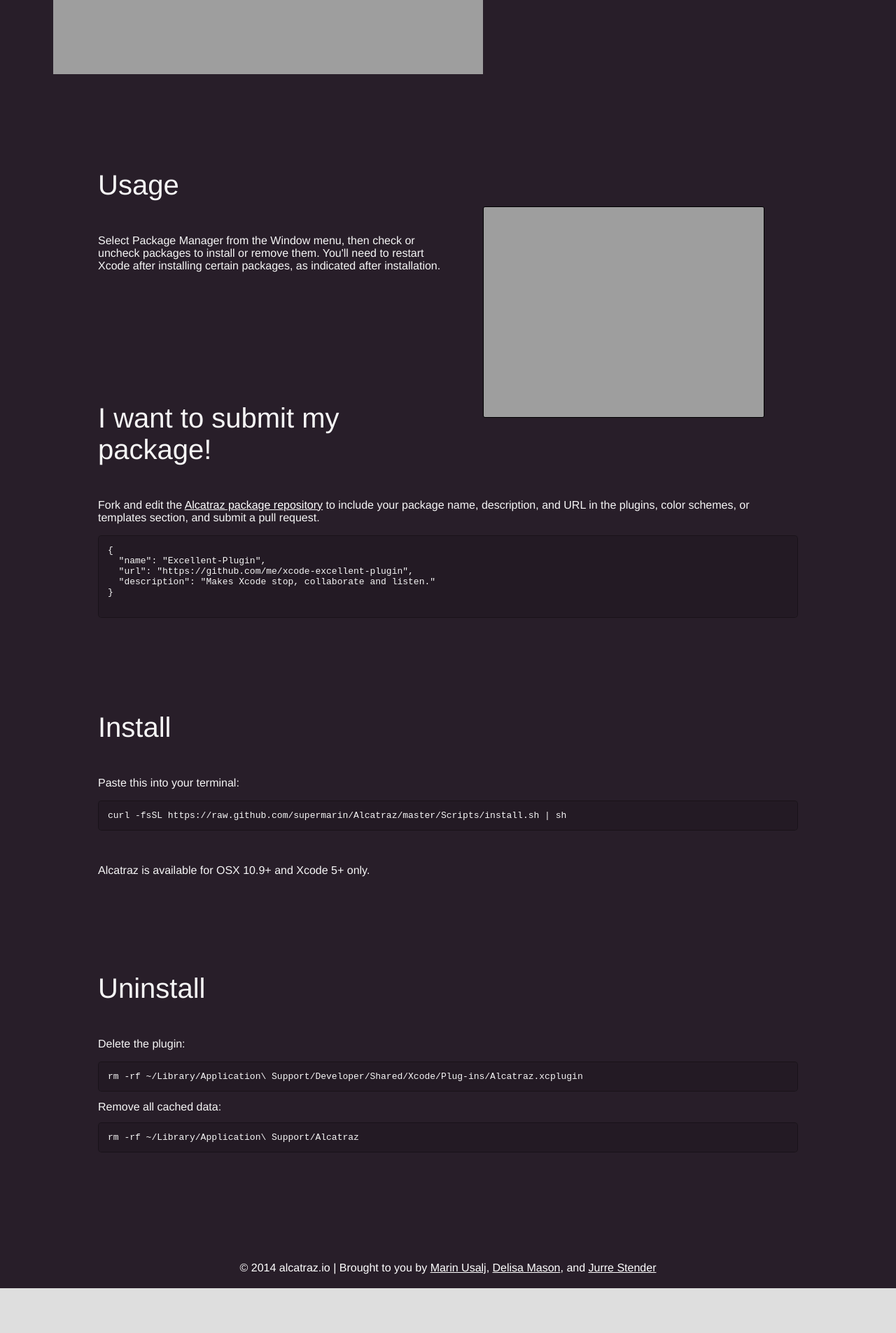
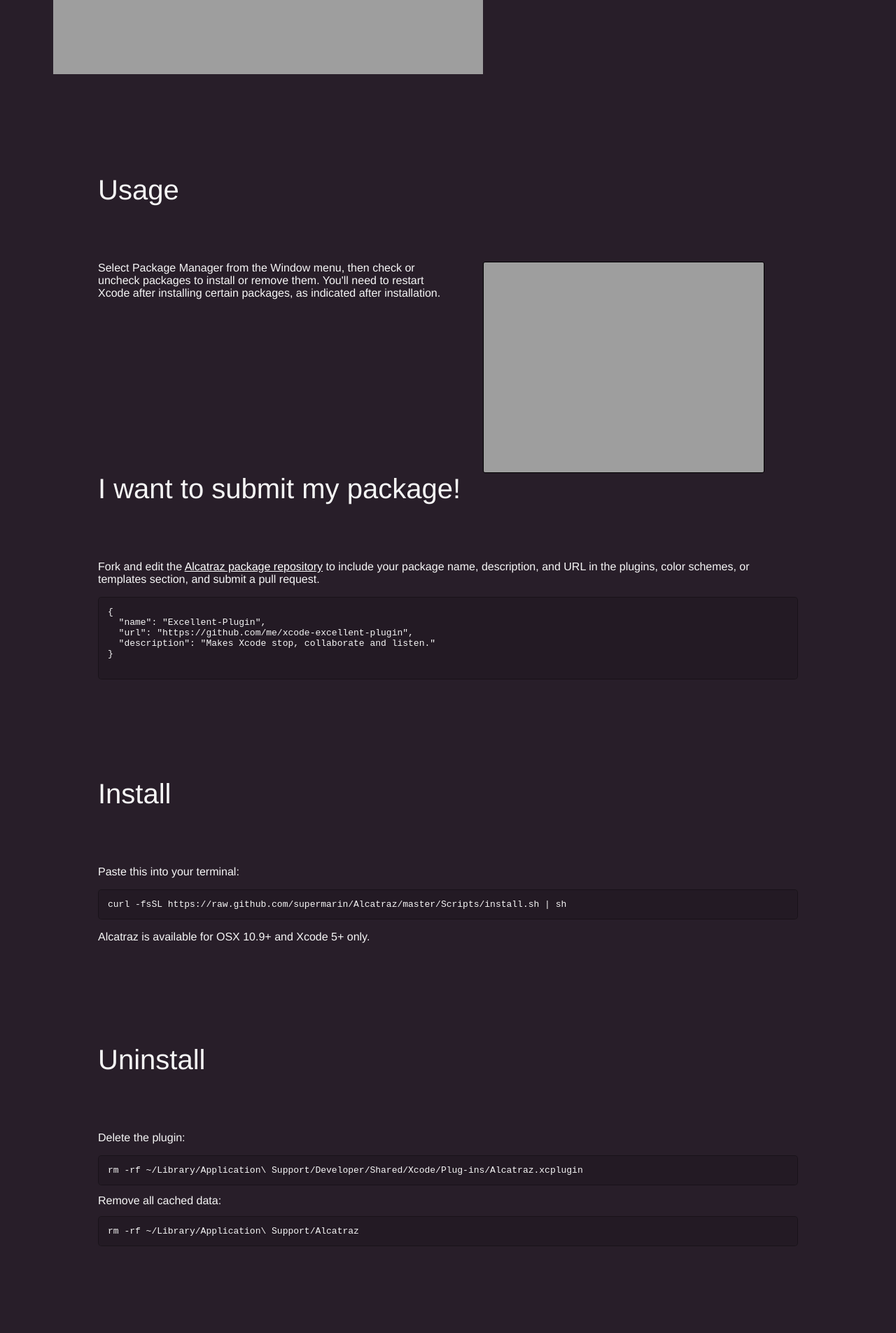
Before and after one commit to alcatraz/Alcatraz, a Jekyll site: the page built from index.html, in a window 1280 px wide. Shown: the part 1160-3065 px from the top of the page at 70% size. Built offline with Jekyll 4.4.1, drawn with Linux system fonts in a browser that asks for light colours; Markdown is read by kramdown in place of the engine named in the settings; before the commit the page ends 3001 px from its top, so only the background shows below that.

Commit message:
such style. much read. very typograph

```diff
--- a/css/styles.css
+++ b/css/styles.css
@@ -14,12 +14,15 @@
 
 h2 {
     font-size: 2.5em;
-    margin-bottom: 0.2em;
+    margin-top: 1em;
+    margin-bottom: 2em;
     font-weight: normal;
-    font-family: "Helvetica Neue", Helvetica, sans-serif
+    font-family: "Helvetica Neue", Helvetica, sans-serif;
+    clear: both;
 }
 
-h2, h3 {
+h3 {
+    padding-top: 2.5em;
 }
 
 label {
@@ -28,10 +31,6 @@
 
 section {
     padding: 20px;
-}
-
-p {
-  margin-top: 3em;
 }
 
 footer {
```
